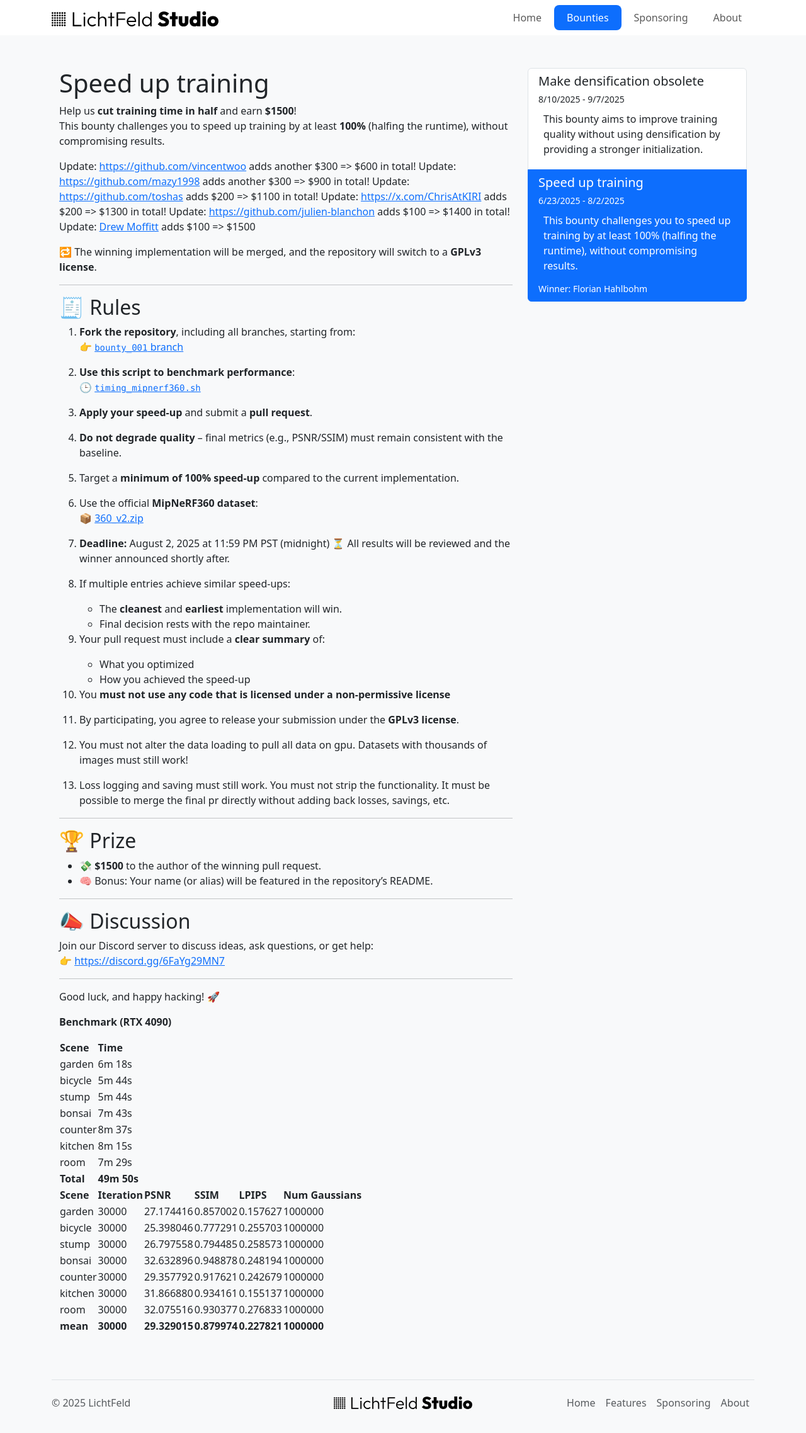
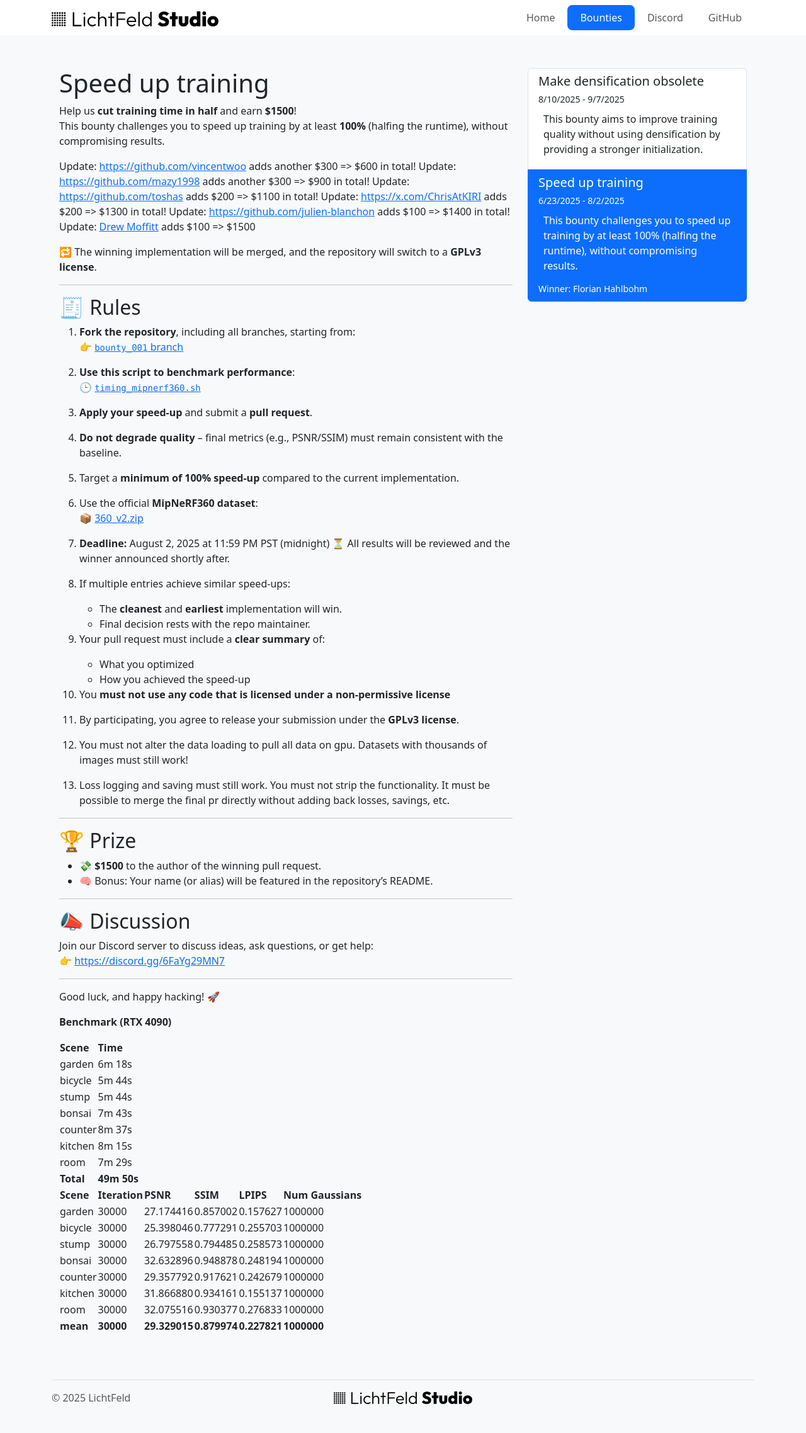
Before and after one commit to MrNeRF/lichtfeld-studio-web, an Astro site: page /lichtfeld-studio-web/bounty/bounty1 in a window 1280 px wide. Shown: the whole page at 63% size. Built offline with nearby package versions, Linux system fonts and the light colour scheme; Astro itself is replaced by a stand-in of ours.

Commit message:
Changed Links

```diff
--- a/src/components/Footer.astro
+++ b/src/components/Footer.astro
@@ -8,11 +8,5 @@ import lichtFeldLogo from '../assets/lichtfeld-logo.svg';
     <a href="#" class="col-md-4 d-flex align-items-center justify-content-center mb-3 mb-md-0 me-md-auto link-body-emphasis text-decoration-none" aria-label="Bootstrap">
       <img src={lichtFeldLogo.src} alt="LichtFeld Studio" style="height: 20px" />
     </a>
-    <ul class="nav col-md-4 justify-content-end">
-      <li class="nav-item"><a href="#" class="nav-link px-2 text-body-secondary">Home</a></li>
-      <li class="nav-item"><a href="#" class="nav-link px-2 text-body-secondary">Features</a></li>
-      <li class="nav-item"><a href="#" class="nav-link px-2 text-body-secondary">Sponsoring</a></li>
-      <li class="nav-item"><a href="#" class="nav-link px-2 text-body-secondary">About</a></li>
-    </ul>
   </footer>
 </div>
--- a/src/components/Header.astro
+++ b/src/components/Header.astro
@@ -60,8 +60,8 @@ const bountyActiveClass = currentPath.startsWith(`${base}/bounty/`) ? "active" :
         <ul class="navbar-nav ms-auto mb-2 mb-lg-0">
           <li class="nav-item"><a href={base} class={`nav-link ${homeActiveClass}`}>Home</a></li>
           <li class="nav-item"><a href={latestBountyPath} class={`nav-link ${bountyActiveClass}`}>Bounties</a></li>
-          <li class="nav-item"><a href="#" class="nav-link">Sponsoring</a></li>
-          <li class="nav-item"><a href="#" class="nav-link">About</a></li>
+          <li class="nav-item"><a href="https://discord.gg/NqwTqVYVmj" target="_blank" class="nav-link">Discord</a></li>
+          <li class="nav-item"><a href="https://github.com/MrNeRF/gaussian-splatting-cuda" target="_blank" class="nav-link">GitHub</a></li>
         </ul>
       </div>
     </div>
```
Also changed, not shown: docs/bounty/bounty1/index.html (+2 -2 lines), docs/bounty/bounty2/index.html (+2 -2 lines), docs/index.html (+2 -2 lines).
